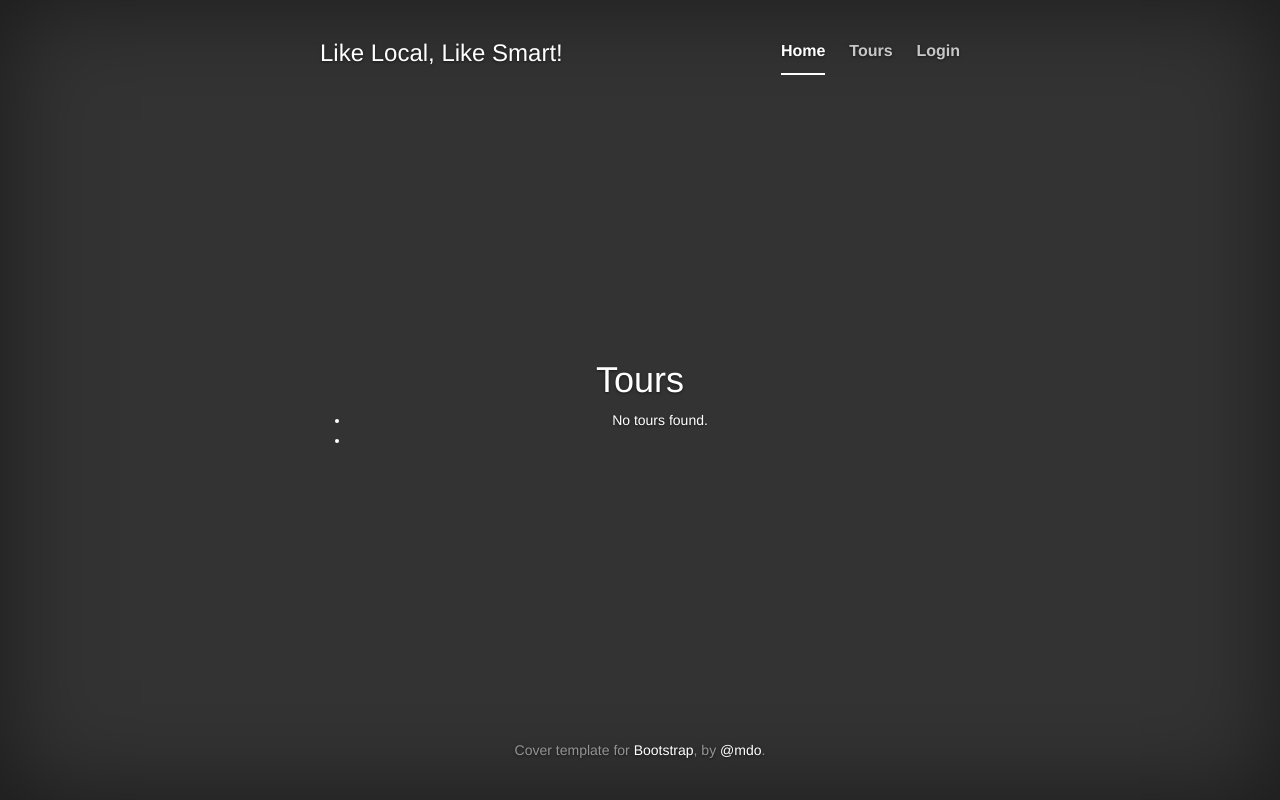
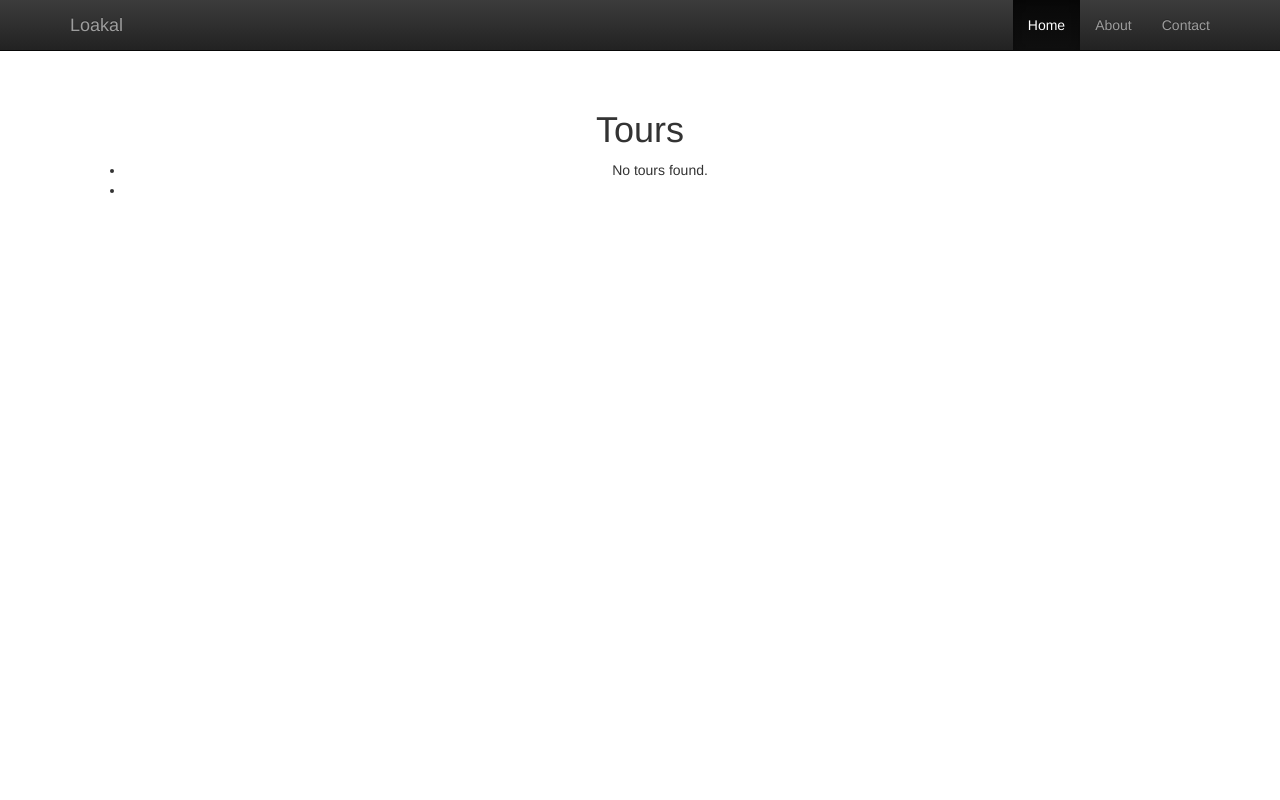
Before and after one commit to MBuda03/localfriend, a Django app: page /tours/ in a window 1280 px wide. Run offline with Django 3.2, Linux system fonts and the light colour scheme; data that the repository does not hold is empty; some libraries are stand-ins or nearby versions.

Commit message:
finally have a working template that we can work on

```diff
--- a/src/localfriend/urls.py
+++ b/src/localfriend/urls.py
@@ -10,6 +10,7 @@ from tours.views import (
 
 
 urlpatterns = [
+    #url(r'^$',TemplateView.as_view(template_name='index.html'), name='homepage'),
     url(r'^admin/', include(admin.site.urls)),
     url(r'^tours/',include("tours.urls", namespace='tours') ),
 
--- /dev/null
+++ b/src/static/css/jumbotron.css
@@ -0,0 +1,7 @@
+body {
+  padding-top: 50px;
+}
+.starter-template {
+  padding: 40px 15px;
+  text-align: center;
+}
--- a/src/templates/base.html
+++ b/src/templates/base.html
@@ -1,17 +1,11 @@
 <!DOCTYPE html>
-
-<html>
+<html lang="en">
   <head>
     <meta charset="utf-8">
     <meta http-equiv="X-UA-Compatible" content="IE=edge">
     <meta name="viewport" content="width=device-width, initial-scale=1">
-
-    <meta name="description" content="Like local, like smart">
-    <meta name="author" content="A. Zorlu, M. Buda">
-    <link rel="icon" href="../../favicon.ico">
-
-    <title>Like Local, Like Smart!</title>
-
+    <!-- The above 3 meta tags *must* come first in the head; any other head content must come *after* these tags -->
+    <title>Loakal</title>
 
     <!-- Latest compiled and minified CSS -->
     <link rel="stylesheet" href="https://maxcdn.bootstrapcdn.com/bootstrap/3.3.1/css/bootstrap.min.css">
@@ -19,62 +13,46 @@
     <!-- Optional theme -->
     <link rel="stylesheet" href="https://maxcdn.bootstrapcdn.com/bootstrap/3.3.1/css/bootstrap-theme.min.css">
 
-
     <!-- Custom styles for this template -->
-    <link href="../../static/css/cover.css" rel="stylesheet">
-
-
+    <link href="../../static/css/jumbotron.css" rel="stylesheet">
 
   </head>
+  <body>
+    <nav class="navbar navbar-inverse navbar-fixed-top">
+      <div class="container">
+        <div class="navbar-header">
+          <button type="button" class="navbar-toggle collapsed" data-toggle="collapse" data-target="#navbar" aria-expanded="false" aria-controls="navbar">
+            <span class="sr-only">Toggle navigation</span>
+            <span class="icon-bar"></span>
+            <span class="icon-bar"></span>
+            <span class="icon-bar"></span>
+          </button>
 
-  <body>
+          <a class="navbar-brand" href="#">Loakal</a>
+        </div>
+        <div id="navbar" class="collapse navbar-collapse">
+          <ul class="nav navbar-nav navbar-right">
+            <li class="active"><a href="#">Home</a></li>
+            <li><a href="#about">About</a></li>
+            <li><a href="#contact">Contact</a></li>
+          </ul>
+        </div><!--/.nav-collapse -->
+      </div>
+    </nav>
 
+    <div class="container">
 
-    <div class="site-wrapper">
+      <div class="starter-template">
 
-      <div class="site-wrapper-inner">
+        {% block content %}
 
-        <div class="cover-container">
+        {% endblock content %}
 
-          <div class="masthead clearfix">
-            <div class="inner">
-              <h3 class="masthead-brand">Like Local, Like Smart!</h3>
-              <nav>
-                <ul class="nav masthead-nav">
-                  <li class="active"><a href="#">Home</a></li>
-                  <li><a href="#">Tours</a></li>
-                  <li><a href="#">Login</a></li>
-                </ul>
-              </nav>
-            </div>
-          </div>
+    </div><!-- /.container -->
 
-          <div class="inner cover">
-            {% block content %}
-            {% endblock content %}
-          </div>
-
-      <div class="mastfoot">
-        <div class="inner">
-          <p>Cover template for <a href="http://getbootstrap.com">Bootstrap</a>, by <a href="https://twitter.com/mdo">@mdo</a>.</p>
-        </div>
-      </div>
-
-    </div>
-
-  </div>
-
-</div>
-
-
-
-
-
-
-    <script src="https://ajax.googleapis.com/ajax/libs/jquery/1.11.2/jquery.min.js"></script>
-
-    <!-- Latest compiled and minified JavaScript -->
-    <script src="https://maxcdn.bootstrapcdn.com/bootstrap/3.3.1/js/bootstrap.min.js"></script>
+    <!-- jQuery (necessary for Bootstrap's JavaScript plugins) -->
+    <script src="https://ajax.googleapis.com/ajax/libs/jquery/1.11.3/jquery.min.js"></script>
+    <!-- Include all compiled plugins (below), or include individual files as needed -->
+    <script src="https://maxcdn.bootstrapcdn.com/bootstrap/3.3.6/js/bootstrap.min.js"></script>
   </body>
-
 </html>
```
Also changed, not shown: src/templates/tours/index.html (added, +7 -0 lines).
